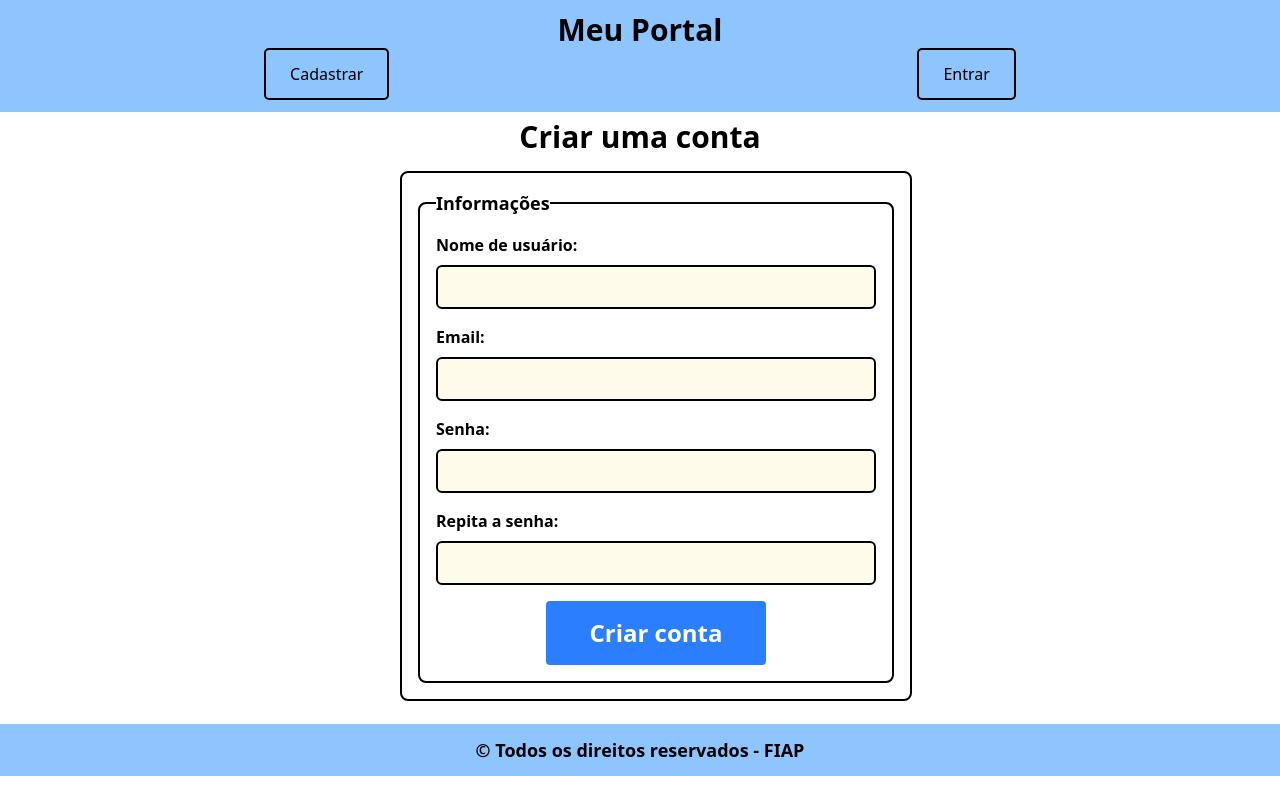
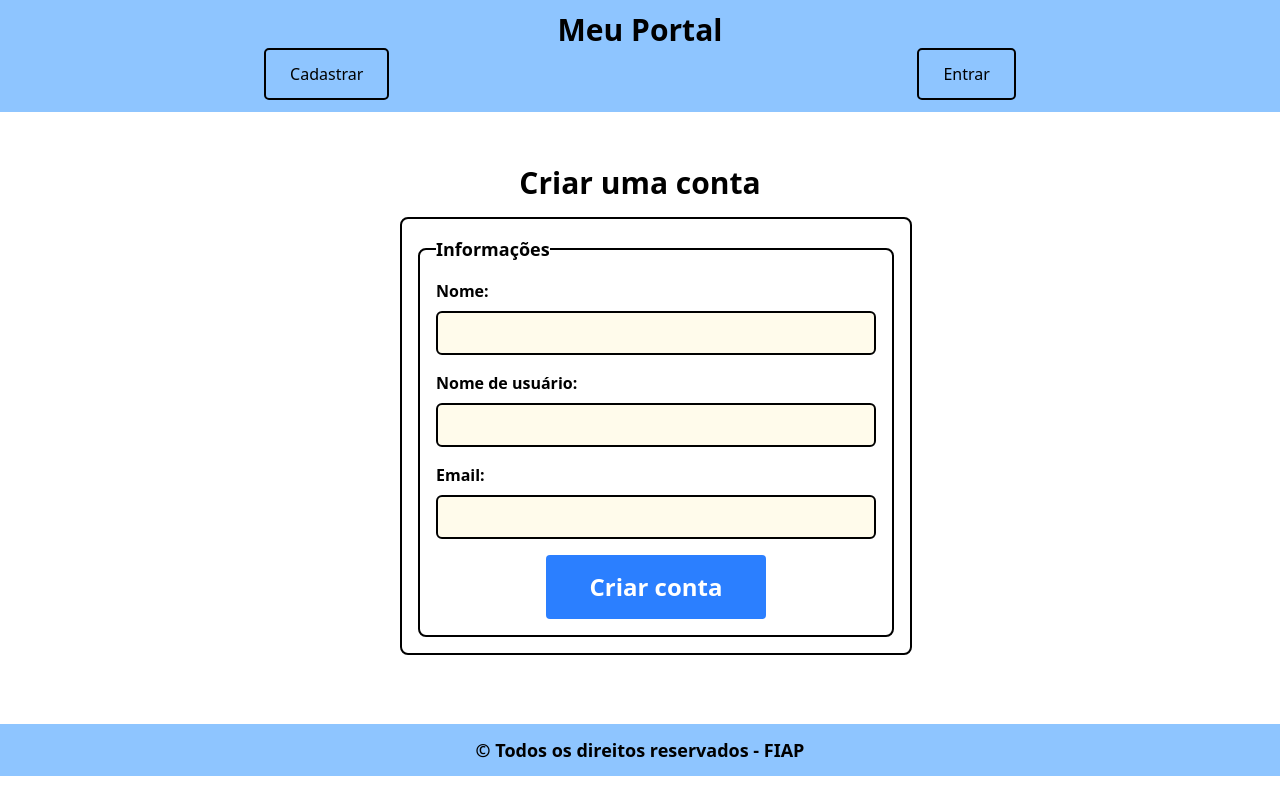
Before and after one commit to EnzoOkuizumiFiap/Login-Cadastro-Checkpoint-5, a React (Vite) app in the folder access-control-cp/: page /cadastro in a window 1280 px wide. Built offline with nearby package versions, Linux system fonts and the light colour scheme.

Commit message:
Corrigindo os campos dos formularios de cadastro e login.

```diff
--- a/access-control-cp/src/routes/Cadastro/index.tsx
+++ b/access-control-cp/src/routes/Cadastro/index.tsx
@@ -7,20 +7,16 @@ export default function Cadastro() {
           <fieldset>
             <legend>Informações</legend>
             <div>
-              <label htmlFor="idNome">Nome de usuário:</label>
-              <input type="text" id="idNome" className="bg-amber-50" />
+              <label htmlFor="nome">Nome:</label>
+              <input type="text" id="nome" className="bg-amber-50" />
             </div>
             <div>
-              <label htmlFor="idEmail">Email:</label>
-              <input type="text" id="idEmail" className="bg-amber-50" />
+              <label htmlFor="nomeUsuario">Nome de usuário:</label>
+              <input type="text" id="nomeUsuario" className="bg-amber-50" />
             </div>
             <div>
-              <label htmlFor="idSenha">Senha:</label>
-              <input type="text" id="idSenha" className="bg-amber-50" />
-            </div>
-            <div>
-              <label htmlFor="idSenha2">Repita a senha:</label>
-              <input type="text" id="idSenha2" className="bg-amber-50" />
+              <label htmlFor="email">Email:</label>
+              <input type="email" id="email" className="bg-amber-50" />
             </div>
             <div>
               <button type="submit">Criar conta</button>
--- a/access-control-cp/src/routes/Login/index.tsx
+++ b/access-control-cp/src/routes/Login/index.tsx
@@ -7,16 +7,12 @@ export default function Login() {
           <fieldset>
             <legend>Informações</legend>
             <div>
-              <label htmlFor="idNome">Nome de usuário:</label>
-              <input type="text" id="idNome" className="bg-amber-50" />
+              <label htmlFor="nomeUsuario">Nome de usuário:</label>
+              <input type="text" id="nomeUsuario" className="bg-amber-50" />
             </div>
             <div>
-              <label htmlFor="idEmail">Email:</label>
-              <input type="text" id="idEmail" className="bg-amber-50" />
-            </div>
-            <div>
-              <label htmlFor="idSenha">Senha:</label>
-              <input type="text" id="idSenha" className="bg-amber-50" />
+              <label htmlFor="email">Email:</label>
+              <input type="email" id="email" className="bg-amber-50" />
             </div>
             <div>
               <button type="submit">Entrar</button>
```
